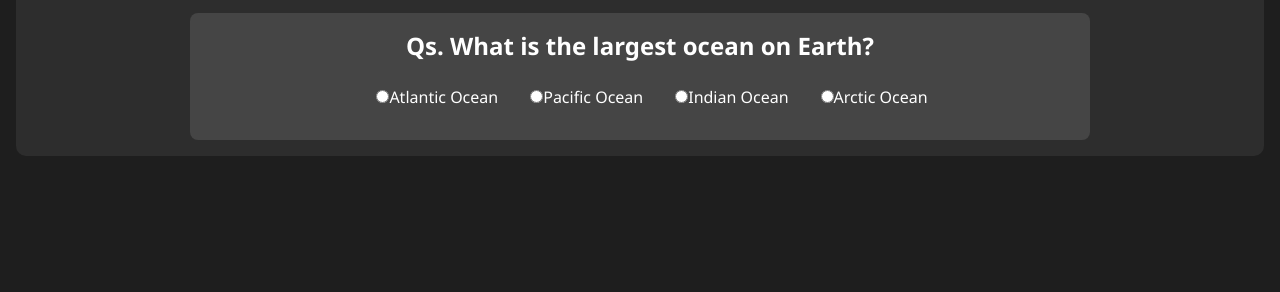
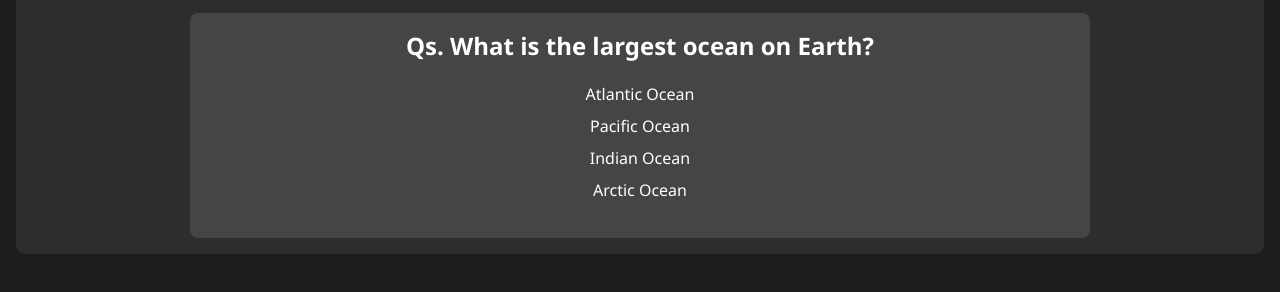
Before and after one commit to majhinpl/QuizApp, a plain HTML site: page index.html in a window 1280 px wide. Both pictures are taken after a click on the button "Start Quiz". Shown: the part 68-360 px from the top of the page. Drawn offline with Linux system fonts and the light colour scheme.

Commit message:
complete

```diff
--- a/index.html
+++ b/index.html
@@ -16,22 +16,27 @@
     <div class="content-wrapper">
       <h2>Quiz App</h2>
       <div class="quiz-container">
+
         <div class="question-container hidden">
+
           <div class="question">
             <h2>Qs.1 : This is a question.</h2>
           </div>
+
           <div class="choices">
-            <ul class="choices-list">
+            <ul class="choices-list"></ul>
+          </div>
 
-            </ul>
-          </div>
           <button class="secondary-btn next-btn hidden">Next question</button>
+
         </div>
+
         <div class="result-container hidden">
           <h2>Your Score:</h2>
           <p class="score"></p>
           <button class="secondary-btn restart-btn">Restart Quiz</button>
         </div>
+
         <button type="button" class="primary-btn quiz-start-btn">
           Start Quiz
         </button>
--- a/quizapp.css
+++ b/quizapp.css
@@ -13,15 +13,17 @@
   margin-bottom: 1rem;
 }
 
-.choices-list {
-  display: flex;
-  flex-wrap: wrap;
-  align-items: center;
-  gap: 2rem;
-  margin-left: 1.5rem;
-  margin-top: 0.5rem;
+.choices-list li {
+  padding: 5px;
+  cursor: pointer;
 }
 
-.choices-item {
-  list-style-type: upper-alpha;
+.choices-list li:hover {
+  padding: 5px;
+  cursor: pointer;
+  background-color: var(--bg-100);
 }
+
+.choices-list li:active {
+  background-color: var(--bg-200);
+}
--- a/quizapp.js
+++ b/quizapp.js
@@ -56,11 +56,29 @@ document.addEventListener("DOMContentLoaded", () => {
 
   const questionText = document.querySelector(".question h2");
   const choicesList = document.querySelector(".choices-list");
+  const resultScore = document.querySelector(".score");
+  const restartBtn = document.querySelector(".restart-btn");
 
   let currentQsIdx = 0;
   let currentScore = 0;
 
   startBtn.addEventListener("click", startQuiz);
+
+  nextBtn.addEventListener("click", () => {
+    currentQsIdx++;
+    if (currentQsIdx < questions.length) {
+      showQs();
+    } else {
+      showResult();
+    }
+  });
+
+  restartBtn.addEventListener("click", () => {
+    currentQsIdx = 0;
+    currentScore = 0;
+    resultContainer.classList.add(".hidden");
+    startQuiz();
+  });
 
   function startQuiz() {
     startBtn.classList.add("hidden");
@@ -77,35 +95,25 @@ document.addEventListener("DOMContentLoaded", () => {
     `;
 
     choicesList.innerHTML = ""; // clear previous choices.
-    questions[currentQsIdx].options.forEach((option) => {
+    questions[currentQsIdx].options.forEach((option, idx) => {
       const listItem = document.createElement("li");
-      const label = document.createElement("label");
-      const input = document.createElement("input");
 
-      input.type = "radio";
-      input.name = `question-${currentQsIdx}`;
-      input.value = option;
+      listItem.innerText = option;
 
-      label.htmlFor = input.id;
-      label.textContent = option;
+      choicesList.appendChild(listItem);
 
-      label.prepend(input);
-      listItem.appendChild(label);
-      choicesList.appendChild(label);
-
-      input.addEventListener("click", () => selectAns(option));
+      listItem.addEventListener("click", () => selectAns(option, idx));
     });
   }
 
-  function selectAns(option) {
+  function selectAns(option, idx) {
     const correctAns = questions[currentQsIdx].correctAnswer;
-    const selectedAns = questions[currentQsIdx].options.indexOf();
+    const selectedAns = idx;
 
     if (selectedAns === correctAns) {
       currentScore++;
     }
-
-    console.log(selectedAns);
+    nextBtn.classList.remove("hidden");
   }
 
   function showChoices() {}
@@ -113,5 +121,7 @@ document.addEventListener("DOMContentLoaded", () => {
   function showResult() {
     questionContainer.classList.add("hidden");
     resultContainer.classList.remove("hidden");
+
+    resultScore.textContent = `${questions.length} /${currentScore}`;
   }
 });
```
